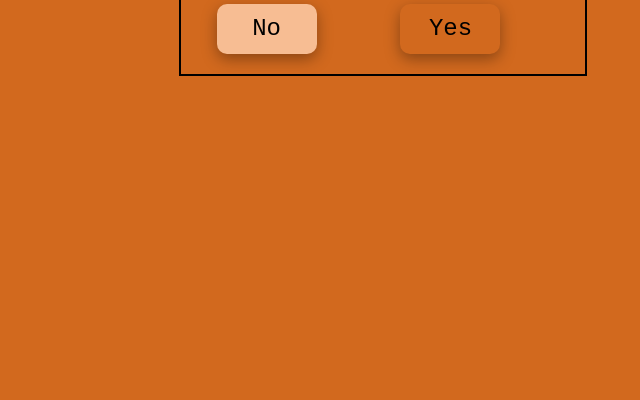
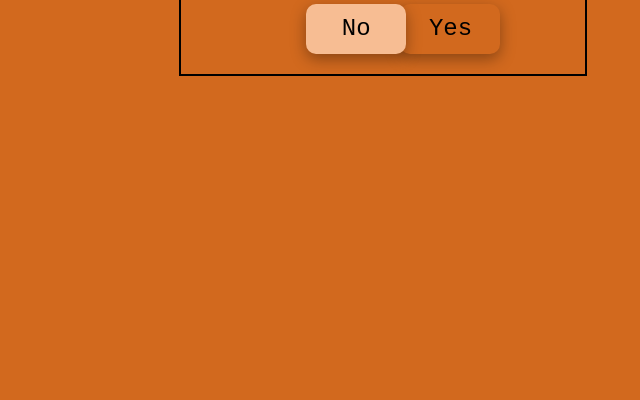
Before and after one commit to yaneyura/info-vlad, a plain HTML site: page index.html in a window 1280 px wide. Shown: the part 400-800 px from the top of the page, without its empty margins (257-897 px from the left). Drawn offline with Linux system fonts and the light colour scheme.

Commit message:
Update style.css

```diff
--- a/style.css
+++ b/style.css
@@ -35,7 +35,7 @@ img {
 
 #btn {
     position: absolute;
-    left: 37%;
+    left: 44%;
     border: none;
     background: #f7bd93;
     font-family: inherit;
```
